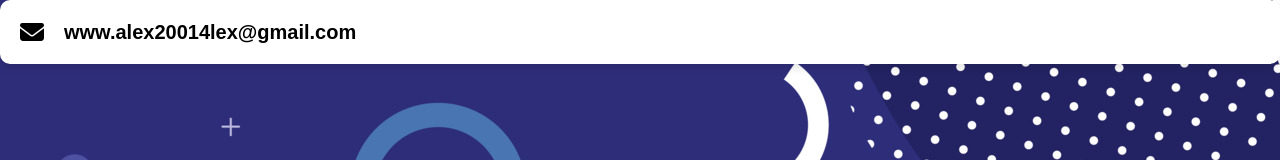
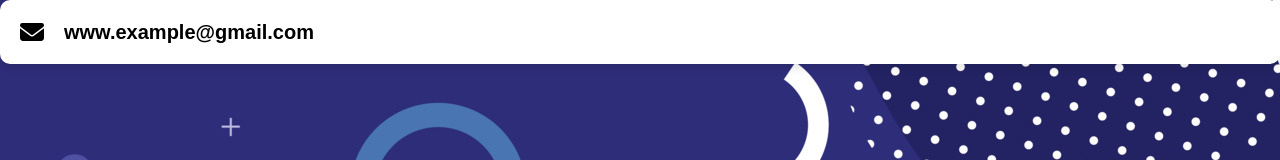
Before and after one commit to omaralshikha/Video-Gallery, a plain HTML site: page navbar_file/Contant-li/contant.html in a window 1280 px wide. Shown: the top 160 px of the page. Drawn offline with Linux system fonts and the light colour scheme.

Commit message:
Update contant.html

```diff
--- a/navbar_file/Contant-li/contant.html
+++ b/navbar_file/Contant-li/contant.html
@@ -12,7 +12,7 @@
 <!--<body>
   <div class="containar">
     <i class="fa-solid fa-envelope"></i>
-    <h2>www.alex20014lex@gmail.com</h2>
+    <h2>www.example@gmail.com</h2>
   </div>
 
   <!--<div class="containar">
@@ -23,7 +23,7 @@
 <div class="container">
     <div class="content">
         <i class="fa-solid fa-envelope icon"></i>
-        <h2>www.alex20014lex@gmail.com</h2>
+        <h2>www.example@gmail.com</h2>
     </div>
 </div>
 
```
